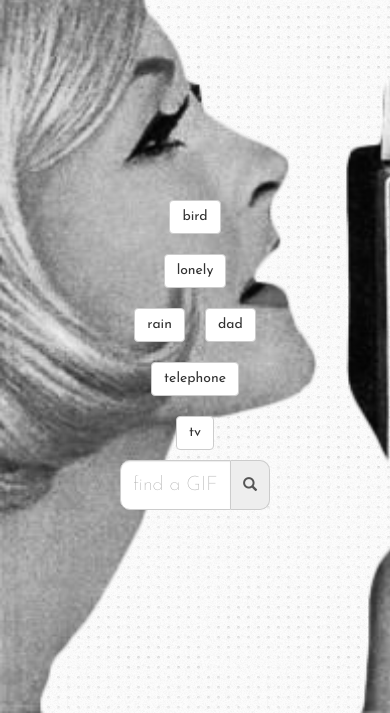
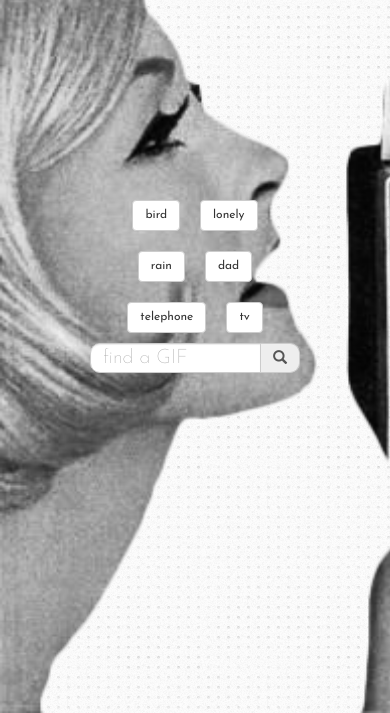
Before and after one commit to doerschera/giphy-search, a PHP site: page / in a window 390 px wide. Shown: the part 131-844 px from the top of the page. Run offline with PHP 8.4, Linux system fonts and the light colour scheme.

Commit message:
web responsive

```diff
--- a/index.html
+++ b/index.html
@@ -13,15 +13,15 @@
     </header>
 
     <div class="container main col-xs-12">
-      <div class="row col-xs-6 col-xs-offset-3" id="suggestions">
+      <div class="row col-xs-8 col-xs-offset-2 col-md-6 col-md-offset-3" id="suggestions">
       </div>
-      <div class="row col-xs-6 col-xs-offset-3">
+      <div class="row col-xs-8 col-xs-offset-2 col-md-6 col-md-offset-3">
         <div class="input-group">
           <input type="text" class="form-control" placeholder="find a GIF" aria-describedby="searchButton" id="searchField">
           <span class="input-group-addon" id="searchButton"><span class="glyphicon glyphicon-search"></span></span>
         </div>
       </div>
-      <div class="row col-xs-6 col-xs-offset-3">
+      <div class="row col-xs-8 col-xs-offset-2 col-md-6 col-md-offset-3">
         <div class="disable" id="pastSearches">
         </div>
       </div>
--- a/style.css
+++ b/style.css
@@ -136,3 +136,20 @@ a, a:hover {
   left: 50%;
   transform: translate(-50%, -50%);
 }
+
+/* Media Queries */
+
+@media (max-width: 750px) {
+  .form-control {
+    height: 30px;
+  }
+
+  .input-group-addon {
+    padding-top: 5px;
+    padding-bottom: 5px;
+  }
+
+  .btn {
+    font-size: 12px;
+  }
+}
```
